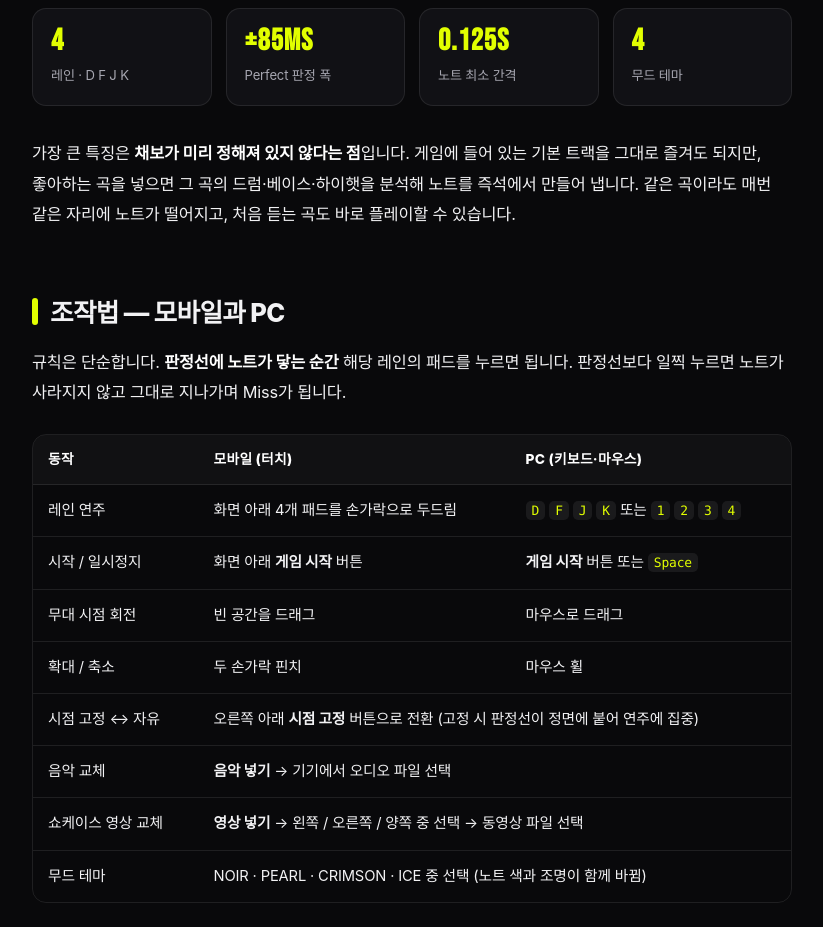
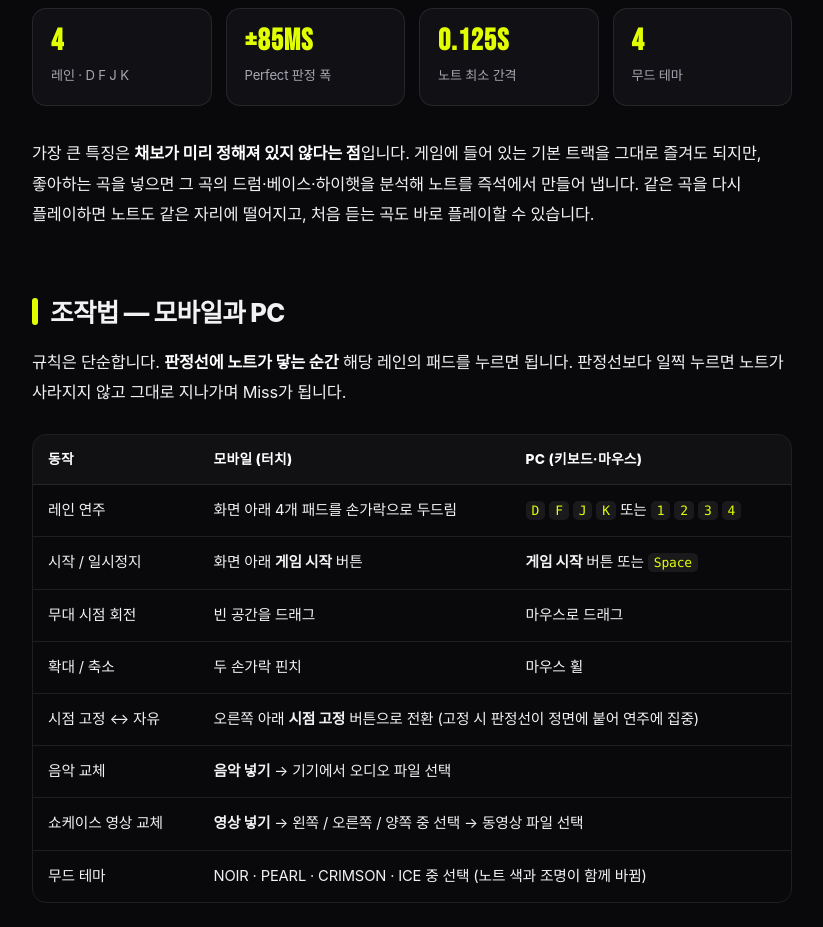
Before and after one commit to shimkung/Koong_family, a plain HTML site: page games/pickle-gakoongi-rhythm.html in a window 1280 px wide. Shown: the part 880-1807 px from the top of the page, without its empty margins (40-863 px from the left). Drawn offline with Linux system fonts and the light colour scheme; a web font is replaced by a local one.

Commit message:
게임 소개 문장 다듬기

```diff
--- a/games/pickle-gakoongi-rhythm.html
+++ b/games/pickle-gakoongi-rhythm.html
@@ -147,7 +147,7 @@
         <p>
           가장 큰 특징은 <strong>채보가 미리 정해져 있지 않다는 점</strong>입니다. 게임에 들어 있는 기본 트랙을 그대로 즐겨도 되지만,
           좋아하는 곡을 넣으면 그 곡의 드럼·베이스·하이햇을 분석해 노트를 즉석에서 만들어 냅니다.
-          같은 곡이라도 매번 같은 자리에 노트가 떨어지고, 처음 듣는 곡도 바로 플레이할 수 있습니다.
+          같은 곡을 다시 플레이하면 노트도 같은 자리에 떨어지고, 처음 듣는 곡도 바로 플레이할 수 있습니다.
         </p>
 
         <h2 id="howto">조작법 — 모바일과 PC</h2>
```
